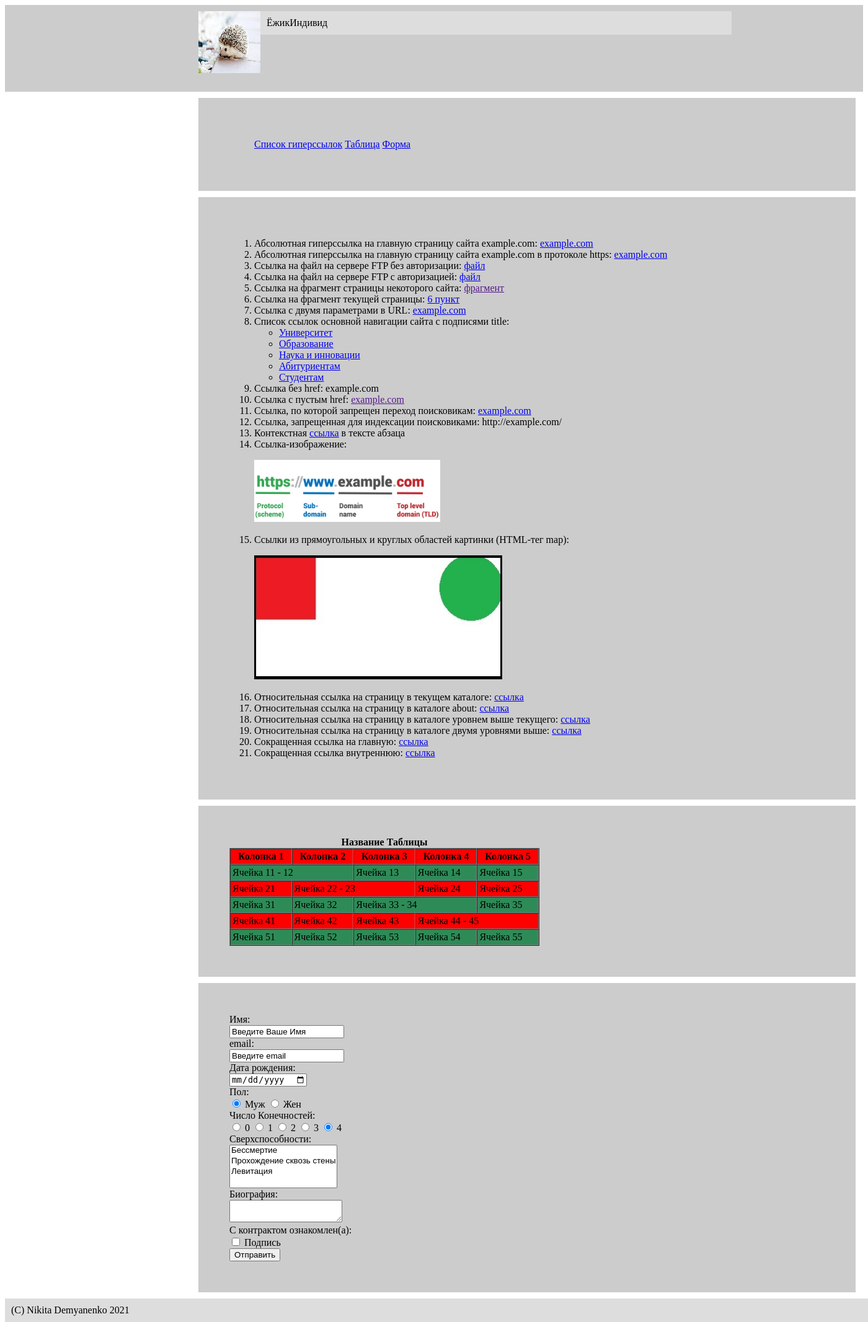
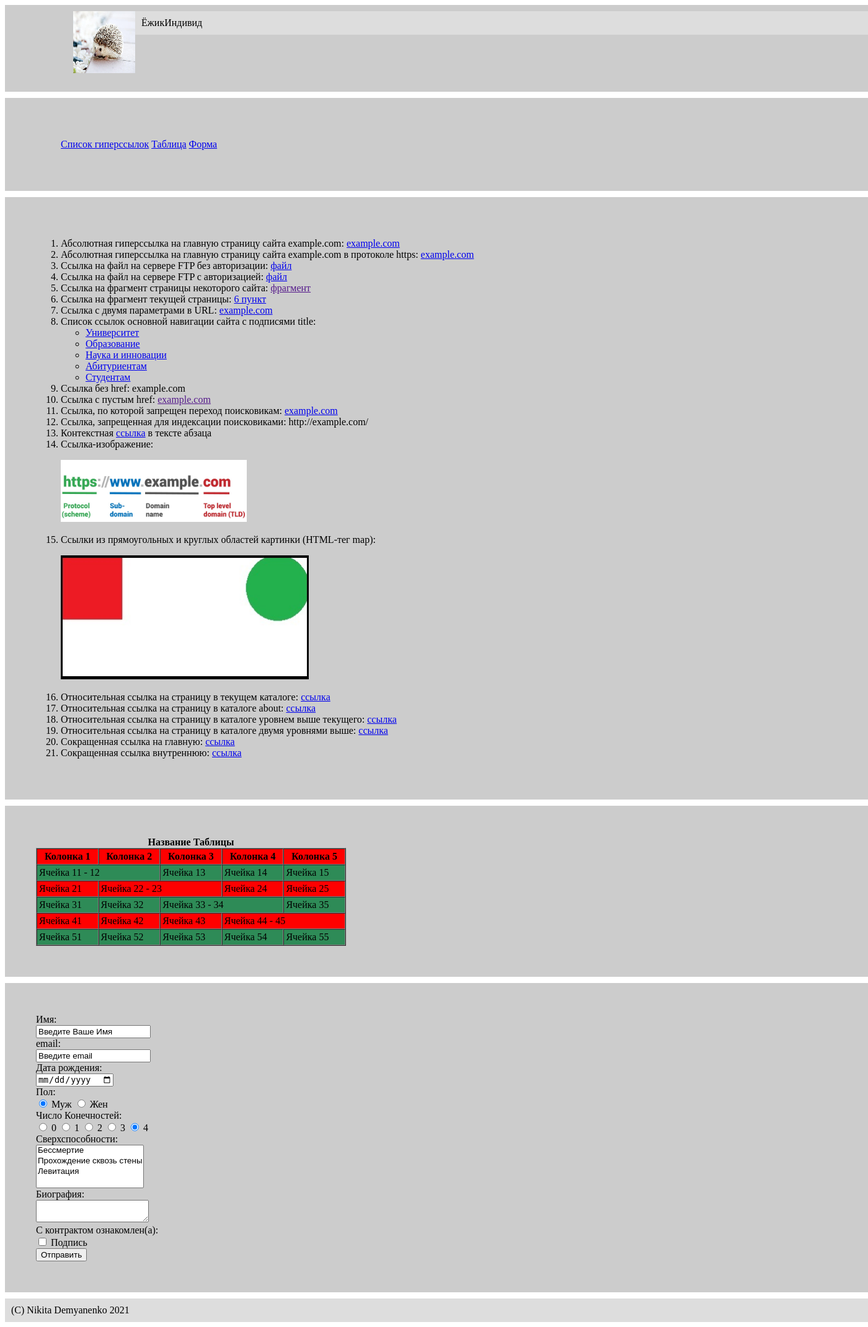
Before and after one commit to NikitaDemyanenko1922/nikitademyanenko1922.github.com, a PHP site: page /css/index3.html in a window 1400 px wide; the page is wider, and only the part inside the window is pictured. Shown: that part at 62% size. Run offline with PHP 8.4, Linux system fonts and the light colour scheme.

Commit message:
Update style.css

```diff
--- a/css/style.css
+++ b/css/style.css
@@ -106,34 +106,41 @@
     padding: 10px;
 }
 
-/*@media screen and (min-width: 400px) {
+@media screen and (min-width: 400px) {
     #header {
-        /*øàïêà*/
+        /*шапка*/
         width: 100%;
+        margin-left: 0;
     }
 
     #norma {
-        /*ðàçìåð*/
+        /*размер*/
         max-width: 100%;
+        margin-left: 0;
     }
 
-    #menu { /*ññûëêè*/
+    #menu { /*ссылки*/
         width: 100%;
+        margin-left: 0;
     }
 
-    #links { /*ññûëêè*/
+    #links { /*ссылки*/
         width: 100%;
+        margin-left: 0;
     }
 
-    #table { /*òàáëèöà*/
+    #table { /*таблица*/
         width: 100%;
+        margin-left: 0;
     }
 
-    #forma { /*ôîðìà*/
+    #forma { /*форма*/
         width: 100%;
+        margin-left: 0;
     }
 
-    #footer { /*ïîäâàë*/
+    #footer { /*подвал*/
         width: 100%;
+        margin-left: 0;
     }
-}*/
+}
```
